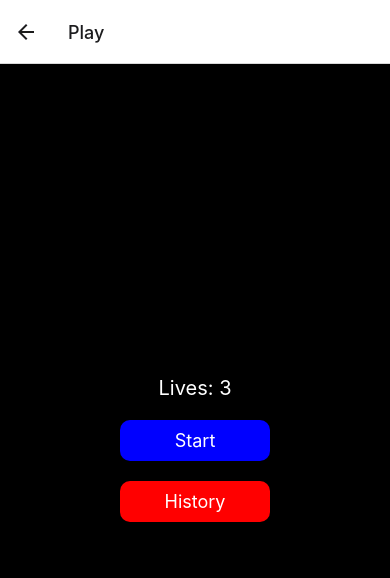
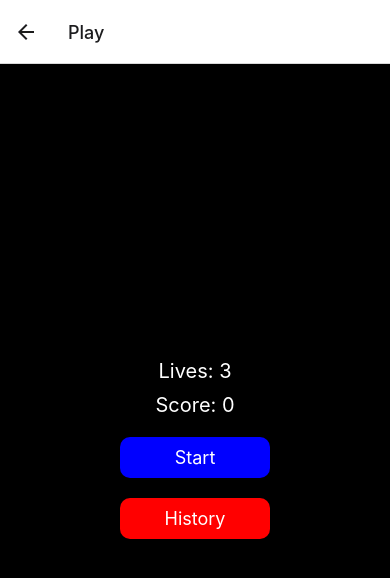
Before and after one commit to jovanniochoa/reactionApp, a React Native app: screen /Play in a window 390 px wide. Shown: the top 578 px of the page. Built offline with nearby package versions, Linux system fonts and the light colour scheme.

Commit message:
Updated PlayScreen.js
Added Scoreboard to the game.

```diff
--- a/PlayScreen.js
+++ b/PlayScreen.js
@@ -10,6 +10,8 @@ export default function PlayScreen() {
   const [startTime, setStartTime] = useState(null);
   const [reactionTimes, setReactionTimes] = useState([]);
   const [lives, setLives] = useState(3); // Initialize with 3 lives
+  const [score, setScore] = useState(0); // Initialize score
+
   const intervalRef = useRef(null);
 
   const getRandomInterval = () => {
@@ -48,6 +50,7 @@ export default function PlayScreen() {
       // Check if the button was pressed in the interval
       if (reactionTime <= 5) {
         // Update the scoreboard and reset the game
+        setScore((prevScore) => prevScore + 1); // Increment score
         setButtonText(`Reaction Time: ${reactionTime.toFixed(2)}s`);
         setButtonColor('blue');
       } else {
@@ -84,6 +87,7 @@ export default function PlayScreen() {
   return (
     <View style={styles.appContainer}>
       <Text style={styles.livesText}>Lives: {lives}</Text>
+      <Text style={styles.scoreText}>Score: {score}</Text>
       <CustomButton title={buttonText} onPress={handleButtonClick} color={buttonColor} />
       <CustomButton
         title="History"
@@ -132,4 +136,9 @@ const styles = StyleSheet.create({
     fontSize: 20,
     marginBottom: 10,
   },
+  scoreText: {
+    color: 'white',
+    fontSize: 20,
+    marginBottom: 10,
+  },
 });
```
